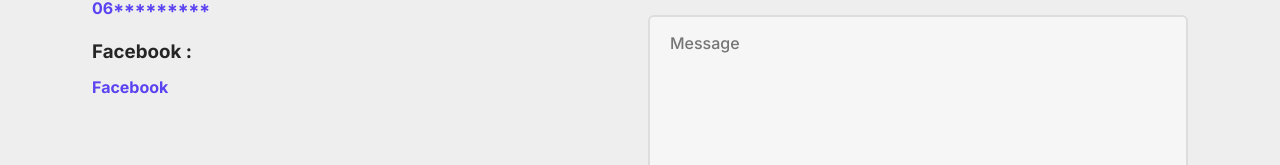
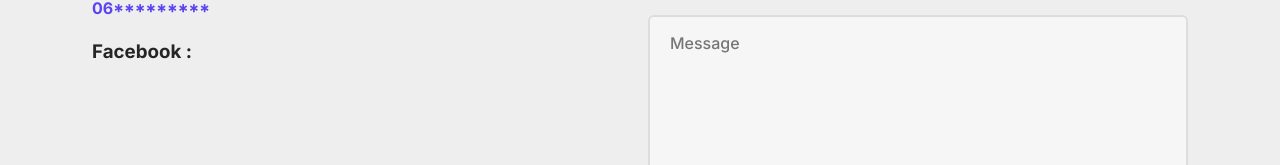
Before and after one commit to ittid/ittiddev.com, a React (Create React App) app: page /contact in a window 1280 px wide. Shown: the part 526-691 px from the top of the page. Built offline with nearby package versions, Linux system fonts and the light colour scheme; a web font is replaced by a local one.

Commit message:
Update Contact.js

```diff
--- a/src/components/pages/Contact.js
+++ b/src/components/pages/Contact.js
@@ -25,7 +25,7 @@ function About() {
               />
               <InformationContact
                 name="Facebook :"
-                details="Facebook"
+                details=""
                 href="https://www.facebook.com/aHnaineAbdou"
               />
             </div>
```
